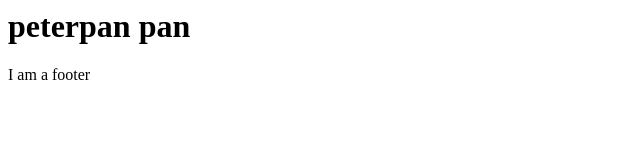
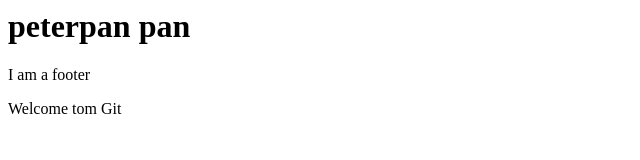
Before and after one commit to kevokario/jetsHardware, a plain HTML site: page peter.html in a window 1280 px wide. Shown: the whole page, without its empty margins (0-640 px from the left). Drawn offline with Linux system fonts and the light colour scheme.

Commit message:
Update peter.html

```diff
--- a/peter.html
+++ b/peter.html
@@ -8,5 +8,6 @@
 
   <!--This is the lower part-->
   <p>I am a footer</p>
+  <p>Welcome tom Git</p>
 </body>
 </html>
```
